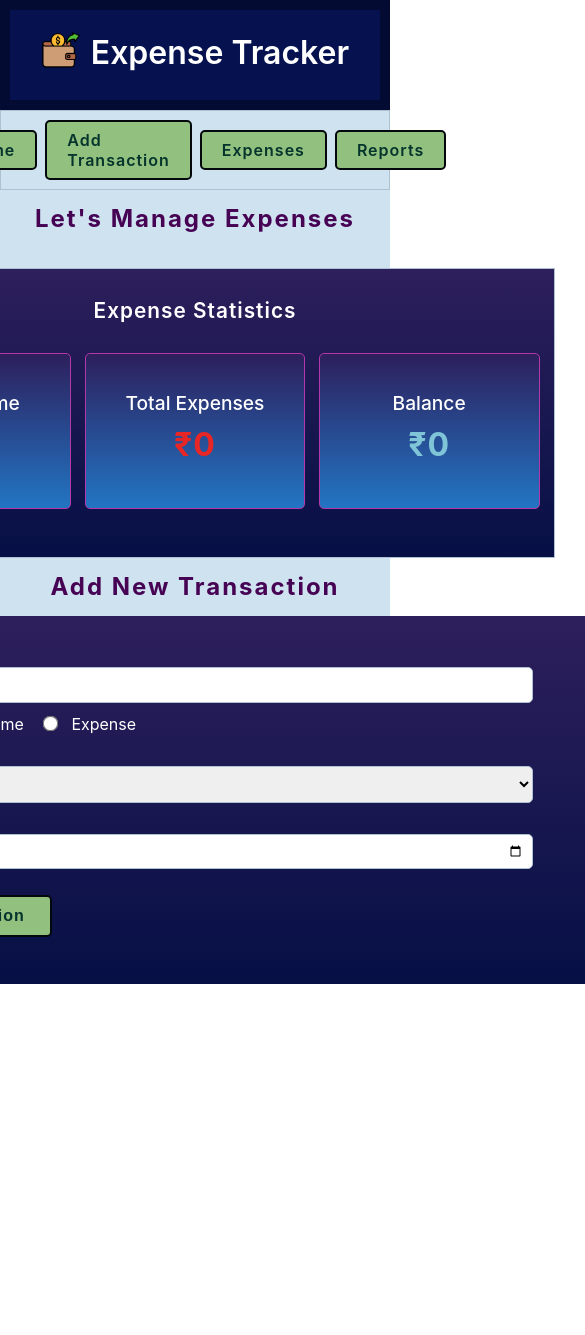
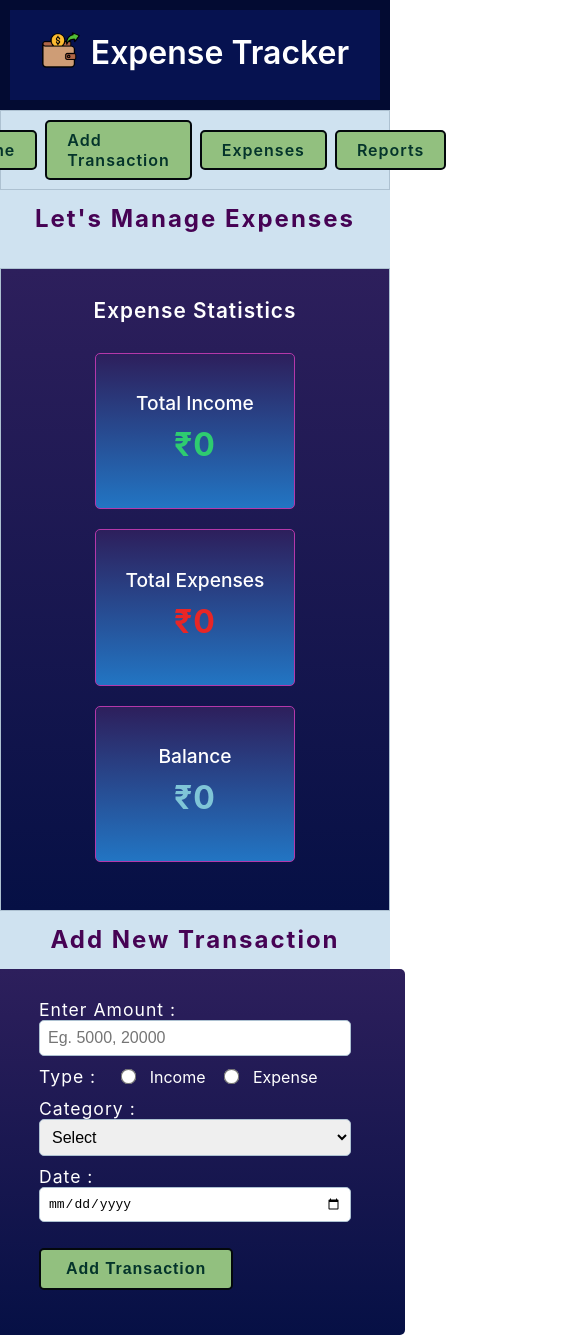
Before and after one commit to keshvi-kapadia/expensetracker, a React (Create React App) app: page / in a window 390 px wide. Shown: the top 1335 px of the page, 585 px wide, since content can reach past the window. Before the commit the page ends 984 px from the top, so only its background shows below. Built offline with nearby package versions, Linux system fonts and the light colour scheme.

Commit message:
mobile-friendly

```diff
--- a/src/styles/Main.css
+++ b/src/styles/Main.css
@@ -4,6 +4,7 @@
     align-items: center;
     background-color: rgb(207, 226, 240);;
     width: 100%;
+    max-width: 100%;
 }
 
 .mainTitle {
@@ -23,6 +24,7 @@
     margin-top: 20px;
     border: 1px solid rgb(173, 193, 209);
     background: #061045;
+    max-width: 100%;
      background: linear-gradient(0deg, rgba(6, 16, 69, 1) 0%, rgba(45, 31, 92, 1) 100%);
 }
 
@@ -37,6 +39,8 @@
     align-items: center;
     padding: 20px;
     margin-bottom: 20px;
+    flex-wrap: wrap;
+    gap: 20px;
 }
 
 .statsTitle
@@ -58,7 +62,7 @@
     padding: 12px 25px;
     border-radius: 5px;
     background: #2275c3;
-    min-width: 20vh;
+    min-width: 40%;
     background: linear-gradient(0deg,rgba(34, 117, 195, 1) 0%, rgba(45, 31, 92, 1) 100%);
 }
 
@@ -98,8 +102,8 @@
 
 .transactionContainer
 {
-    width: 100vh;
-    min-height: 40vh;
+    width: 100%;
+    min-height: 40%;
      background: #061045;
     background: linear-gradient(0deg, rgba(6, 16, 69, 1) 0%, rgba(45, 31, 92, 1) 100%);
     border-radius: 5px;
@@ -109,6 +113,7 @@
     flex-direction: column;
     align-items: center;
     overflow-y: auto;
+    max-width: 100%;
 }
 
 .transactionTitle
```
